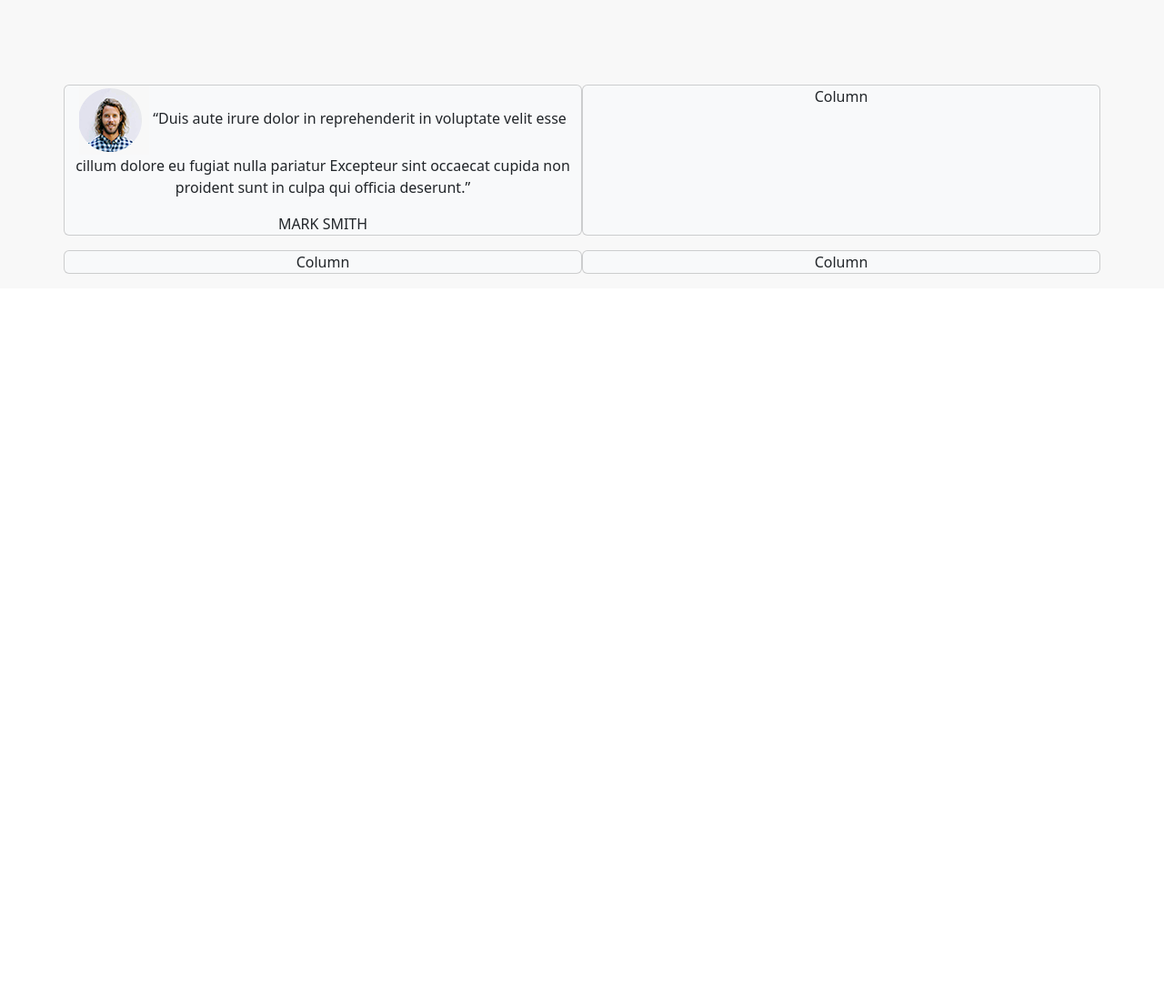
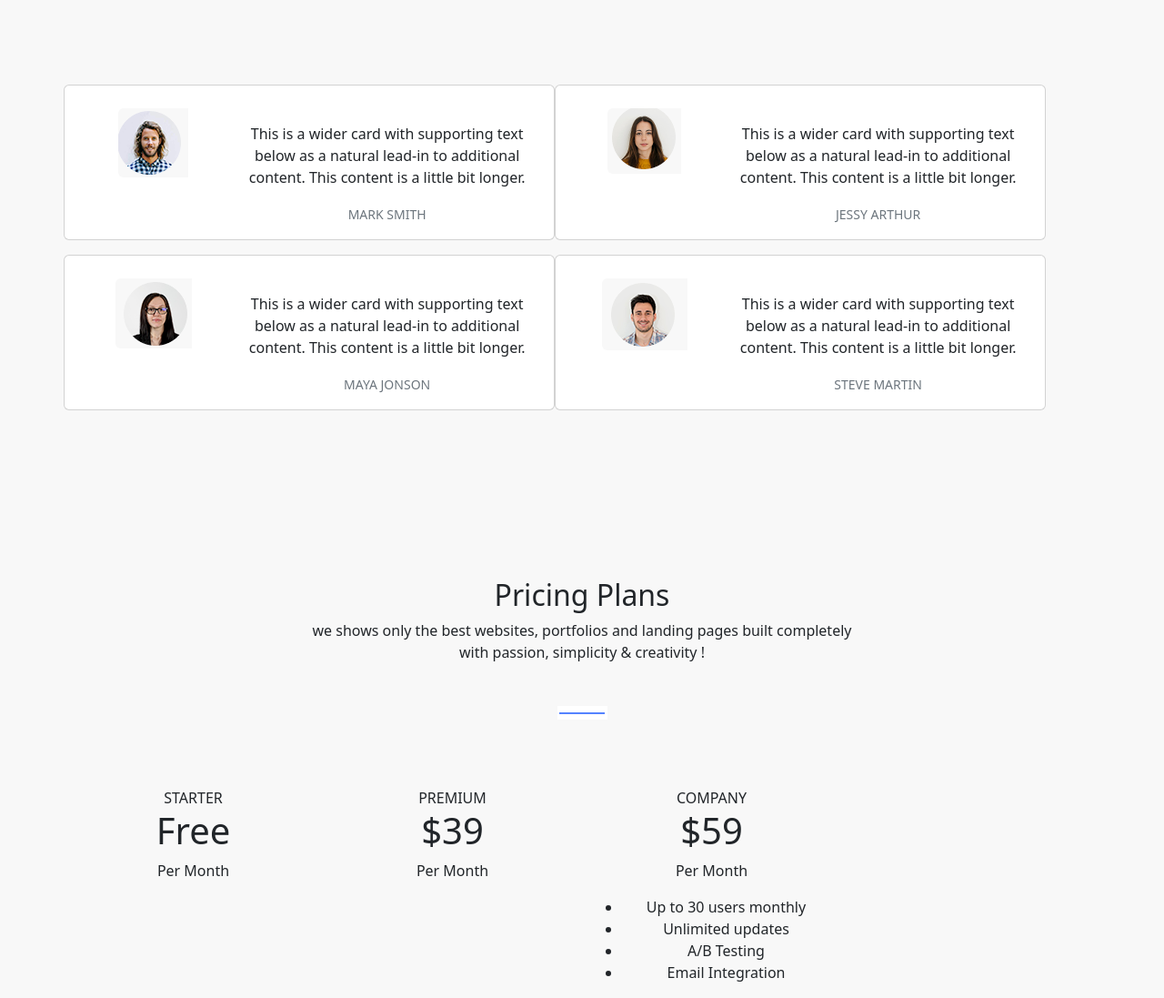
Before and after one commit to MateoCapx/SaaSProject, a plain HTML site: page index.html in a window 1280 px wide. Shown: the part 3482-4579 px from the top of the page at 91% size. Before the commit the page ends 3799 px from the top, so only its background shows below. Drawn offline with nearby package versions, Linux system fonts and the light colour scheme.

Commit message:
added the pricing section

```diff
--- a/index.html
+++ b/index.html
@@ -231,32 +231,126 @@
     <!-- Customer Review Section -->
     <div class="container text-center">
       <div class="row row-cols-1 row-cols-sm-2 row-cols-md-2" id="colsForCustomerReview">
-        <div class="card bg-light mb-3">
 
-          <p>
-            <img class="img-fluid" src="images/customer1.png" alt="mainImage">
-            “Duis aute irure dolor in reprehenderit in voluptate velit esse
-            cillum dolore eu fugiat nulla pariatur Excepteur sint occaecat cupida
-            non proident sunt in culpa qui officia deserunt.”
-          </p>
-          <span>MARK SMITH </span>
+        <div class="card mb-3" style="max-width: 540px; padding-top: 25px;">
+          <div class="row g-0">
+            <div class="col-md-4">
+              <img src="images/customer1.png" class="img-fluid rounded-start" alt="...">
+            </div>
+            <div class="col-md-8">
+              <div class="card-body">
+                <p class="card-text">This is a wider card with supporting text below as a natural lead-in to additional content. This content is a little bit longer.</p>
+                <p class="card-text"><small class="text-muted"> <span>MARK SMITH </span></small></p>
+              </div>
+            </div>
+          </div>
+        </div>
 
+        <div class="card mb-3" style="max-width: 540px;  padding-top: 25px; ">
+          <div class="row g-0">
+            <div class="col-md-4">
+              <img src="images/customer2.png" class="img-fluid rounded-start" alt="...">
+            </div>
+            <div class="col-md-8">
+              <div class="card-body">
+                <p class="card-text">This is a wider card with supporting text below as a natural lead-in to additional content. This content is a little bit longer.</p>
+                <p class="card-text"><small class="text-muted"> <span>JESSY ARTHUR </span></small></p>
+              </div>
+            </div>
+          </div>
+        </div>
 
+        <div class="card mb-3" style="max-width: 540px;  padding-top: 25px;">
+          <div class="row g-0">
+            <div class="col-md-4">
+              <img src="images/customer3.png" class="img-fluid rounded-start" alt="...">
+            </div>
+            <div class="col-md-8">
+              <div class="card-body">
+                <p class="card-text">This is a wider card with supporting text below as a natural lead-in to additional content. This content is a little bit longer.</p>
+                <p class="card-text"><small class="text-muted"> <span>MAYA JONSON </span></small></p>
+              </div>
+            </div>
+          </div>
         </div>
-        <div class="card bg-light mb-3">Column</div>
-
-
-        <div class="card bg-light mb-3">Column</div>
-
-
-        <div class="card bg-light mb-3">Column</div>
+<br>
+        <div class="card mb-3" style="max-width: 540px;  padding-top: 25px;">
+          <div class="row g-0">
+            <div class="col-md-4">
+              <img src="images/customer4.png" class="img-fluid rounded-start" alt="...">
+            </div>
+            <div class="col-md-8">
+              <div class="card-body">
+                <p class="card-text">This is a wider card with supporting text below as a natural lead-in to additional content. This content is a little bit longer.</p>
+                <p class="card-text"><small class="text-muted"> <span>STEVE MARTIN</span></small></p>
+              </div>
+            </div>
+          </div>
+        </div>
       </div>
     </div>
 
 
 
+    <br><br><br><br><br><br><br>
+    <section class="pricingSection">
+      <div class="container-fluid text-center col-xs-12 col-sm-12 col-md-6 col-md-offset-3">
+        <h2>Pricing Plans </h2>
+        <p>
+          we shows only the best websites, portfolios and
+          landing pages built completely with passion, simplicity & creativity !
+        </p>
+        <br>
+        <img class="img-fluid" src="images/line.png" alt="mainImage">
+        <div>
+    </section>
+
+    <br><br><br>
+  <!-- Pricing Layout  -->
+    <div class="container text-center">
+      <div class="row row-cols-1 row-cols-sm-2 row-cols-md-4">
+        <div class="col">
+          <span> STARTER</span>
+          <h1>Free</h1>
+          <p> Per Month</p>
+
+        </div>
+        <div class="col">
+          <span> PREMIUM</span>
+          <h1>$39</h1>
+          <p> Per Month</p>
 
 
+        </div>
+        <div class="col">
+          <span> COMPANY</span>
+          <h1>$59</h1>
+          <p>Per Month </p>
+          <ul>
+              <li>
+                Up to 30 users monthly
+
+              </li>
+
+              <li>
+                Unlimited updates
+              </li>
+
+              <li>
+                A/B Testing
+              </li>
+
+              <li>
+                Email Integration
+              </li>
+
+
+          </ul>
+
+        </div>
+
+      </div>
+    </div>
 
 
 
--- a/style.css
+++ b/style.css
@@ -128,7 +128,7 @@ padding-top: 150px;
 background-color: aqua;
 }
 
-#colsForCustomerReview .col{
-background-color: red;
+#colsForCustomerReview {
+
 }
 /* media Queries */
```
